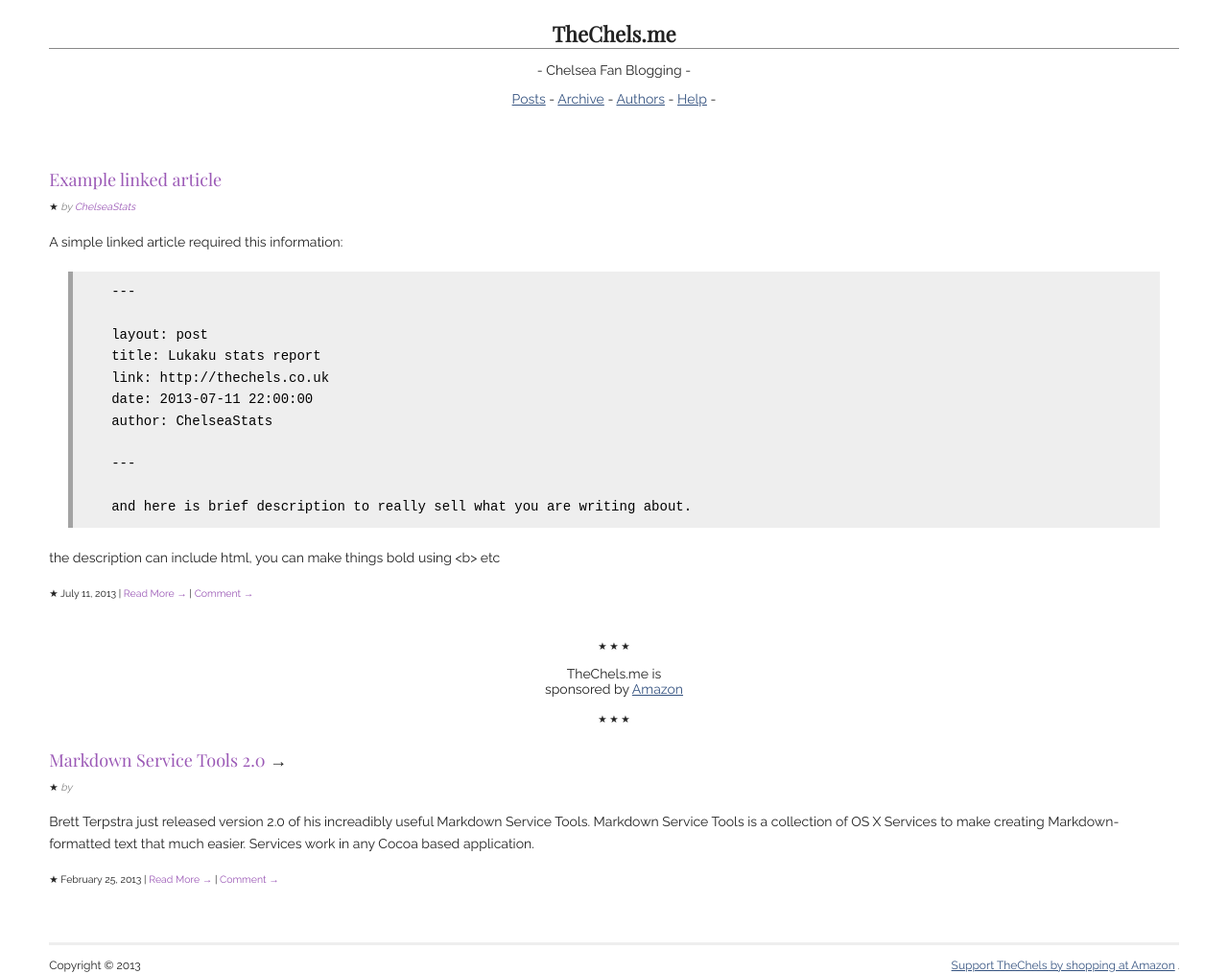
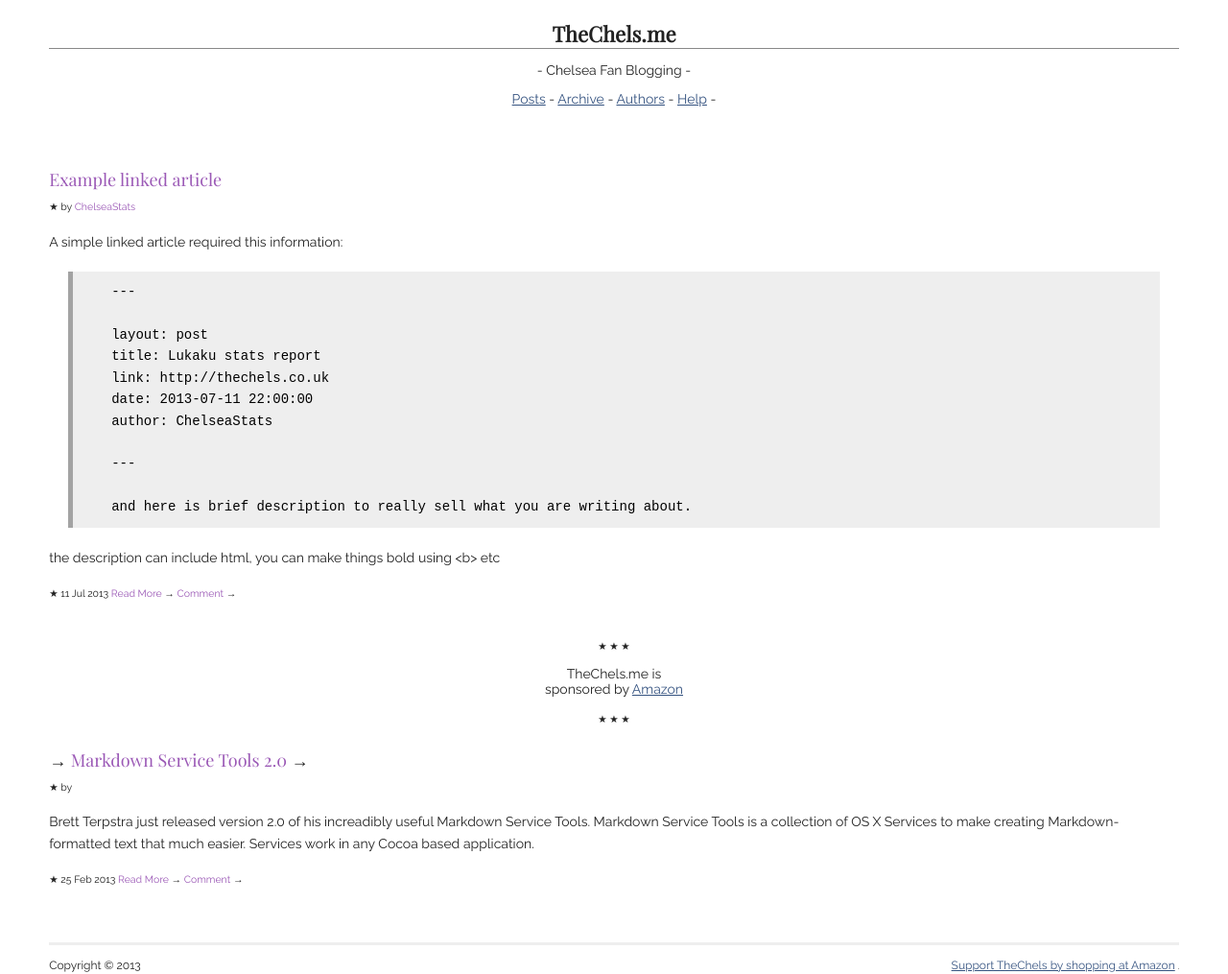
Before and after one commit to TheNenae/TheChels.github.io, a Jekyll site: the page built from index.html, in a window 1280 px wide. Shown: the whole page at 96% size. Built offline with Jekyll 4.4.1, drawn with Linux system fonts in a browser that asks for light colours; Markdown is read by kramdown in place of the engine named in the settings; the list of posts is cut into pages by our own code.

Commit message:
post meta updates and standardisation

```diff
--- a/ChelseaStats/index.html
+++ b/ChelseaStats/index.html
@@ -8,7 +8,9 @@ author: ChelseaStats
 {% for post in site.categories.chelseastats limit: 20 %}
   <div class="post_info">
     <li>
-         <small><span>★ <a href="{{ post.url }}">{{ post.title }} →</a> : published  on {{ post.date | date:"%Y-%m-%d" }} </span></small>
+         <small>
+             ★ {{ post.date | date_to_string }} → <a href="{{ post.url }}">{{ post.title }}</a>
+        </small>
     </li>
     </div>
   {% endfor %}
--- a/authors.html
+++ b/authors.html
@@ -10,9 +10,9 @@ description: Author list
     <p>A list of authors published on the site</p>
 	<ul class="posts">
      <li style="margin-bottom:1em;">
-       <small>★ <span class="date"><a href="/ChelseaStats">ChelseaStats</a></span></small>
+         <small>
+            ★ <a href="/ChelseaStats">ChelseaStats</a>
+         </small>
       </li>
-
 	</ul>
-
 </div>
--- a/index.html
+++ b/index.html
@@ -7,16 +7,20 @@ description: Short form bloggging and links to Chelsea FC fan blogs
 {% for post in site.posts %}
 	<article class="post">
 
-		<header>
-
+<header>
 {% if post.link %}
-<h3>
-<a href="{{ post.link }}" class="link-post">{% if site.titlecase %}{{ post.title | titlecase }}{% else %}{{ post.title }}{% endif %}</a> →
-            </h3>
-{% else %}<h3><a href="{{ post.url }}">{{ post.title }}</a></h3>{% endif %}
-
-			<small>★ <span class="date">by <a href=/{{ post.author }}>{{ post.author }}</a></span></small>
-		</header>
+    <h3>
+    →
+    <a href="{{ post.link }}" class="link-post">{% if site.titlecase %}{{ post.title | titlecase }}{% else %}{{ post.title }}{% endif %}</a>
+    →
+    </h3>
+{% else %}
+    <h3>
+        <a href="{{ post.url }}">{{ post.title }}</a>
+    </h3>
+{% endif %}
+   <small>★ by <a href="/{{ post.author }}">{{ post.author }}</a></small>
+</header>
 
 		{% if post.content contains '<!--more-->' %}
   		{{ post.content | split:'<!--more-->' | first }}
@@ -24,7 +28,7 @@ description: Short form bloggging and links to Chelsea FC fan blogs
   		{{ post.content }}
 		{% endif %}
 
-        <p><small>★ <span class="date">{{ post.date | date: "%B %e, %Y" }}</span> | <a href="{{ post.url }}" class="permalink" title="Permalink">Read More →</a> | <a href="{{ post.url }}" class="permalink" title="Permalink">Comment →</a></small></p>
+        <p><small>★ {{ post.date | date_to_string }} <a href="{{ post.url }}" class="permalink" title="Permalink">Read More</a> → <a href="{{ post.url }}" class="permalink" title="Permalink">Comment</a> → </small></p>
 	</article>
 
 {% if forloop.first %}
```
Also changed, not shown: _layouts/post.html (+9 -8 lines), archive.html (+5 -3 lines).
